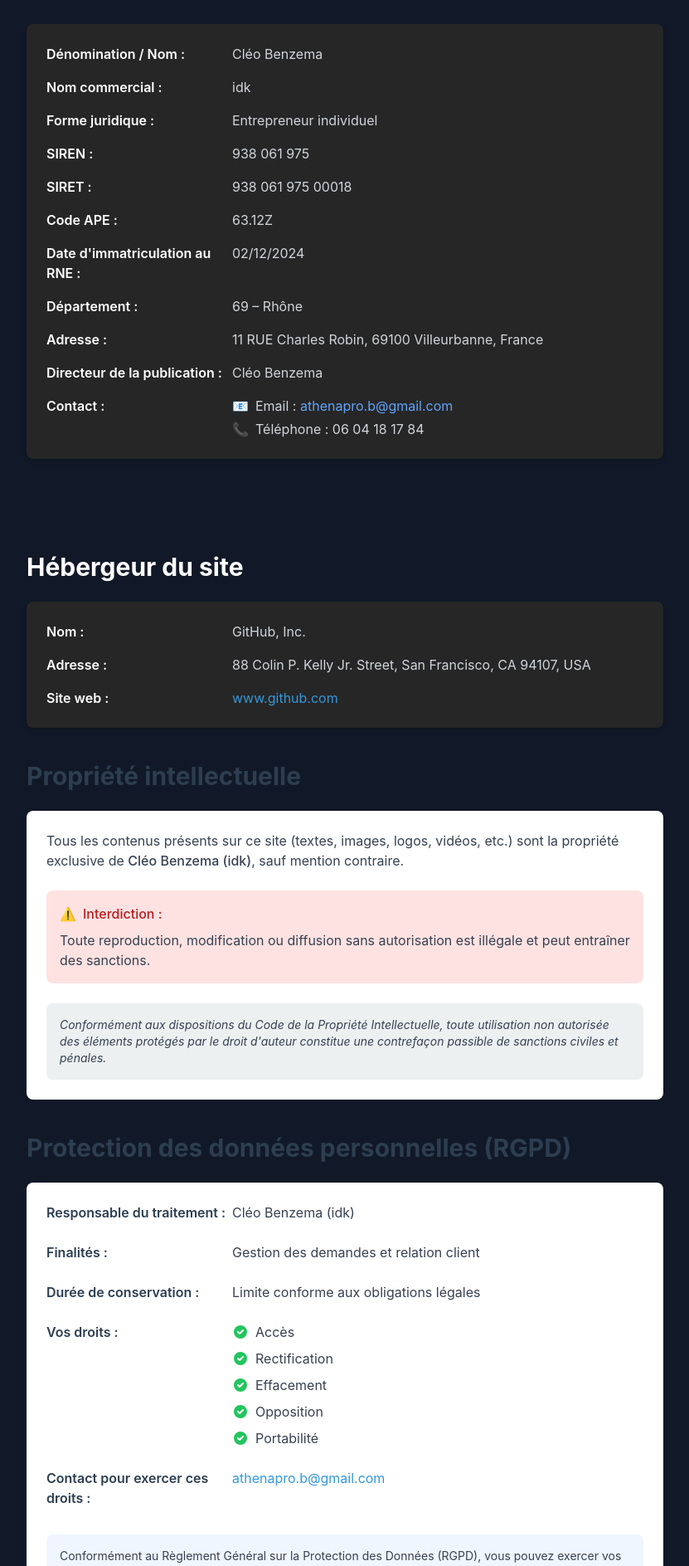
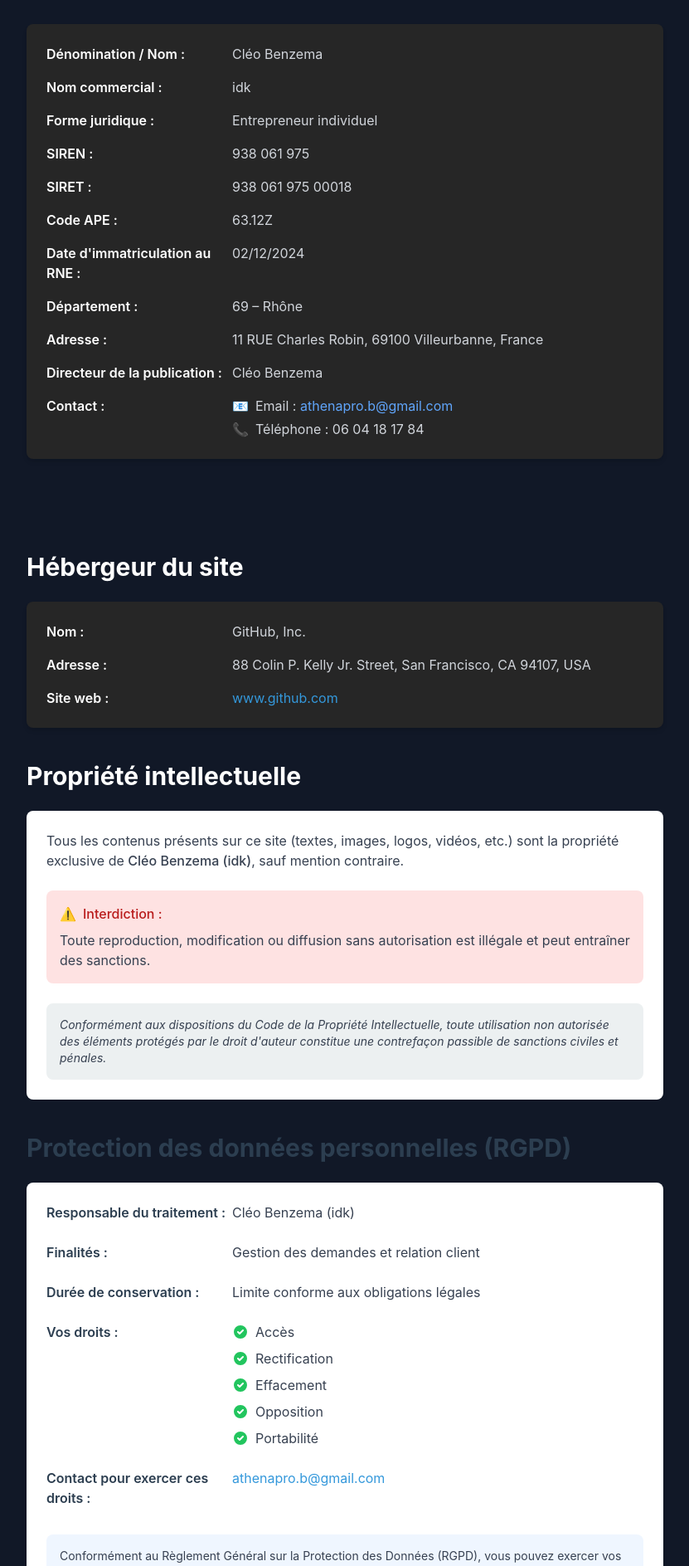
Before and after one commit to Portfolio-professionnal/AthenaPro, a Jekyll site: the page Mentions_Légales.html, which Jekyll copies as it is, in a window 1280 px wide. Shown: the part 1023-2910 px from the top of the page at 83% size, without its empty margins (224-1055 px from the left). Built offline with Jekyll 4.4.1, drawn with Linux system fonts in a browser that asks for light colours; nearby versions of some CDN libraries.

Commit message:
Update Mentions_Légales.html

```diff
--- a/Mentions_Légales.html
+++ b/Mentions_Légales.html
@@ -221,7 +221,7 @@
 </div>
 <div id="propriete-intellectuelle" class="bg-gray-900">
   <div class="max-w-3xl mx-auto">
-    <h2 class="text-2xl md:text-3xl font-bold text-[#2C3E50] dark:text-white mb-6">
+    <h2 class="text-2xl md:text-3xl font-bold text-[#2C3E50] text-white mb-6">
       Propriété intellectuelle
     </h2>
 
```
